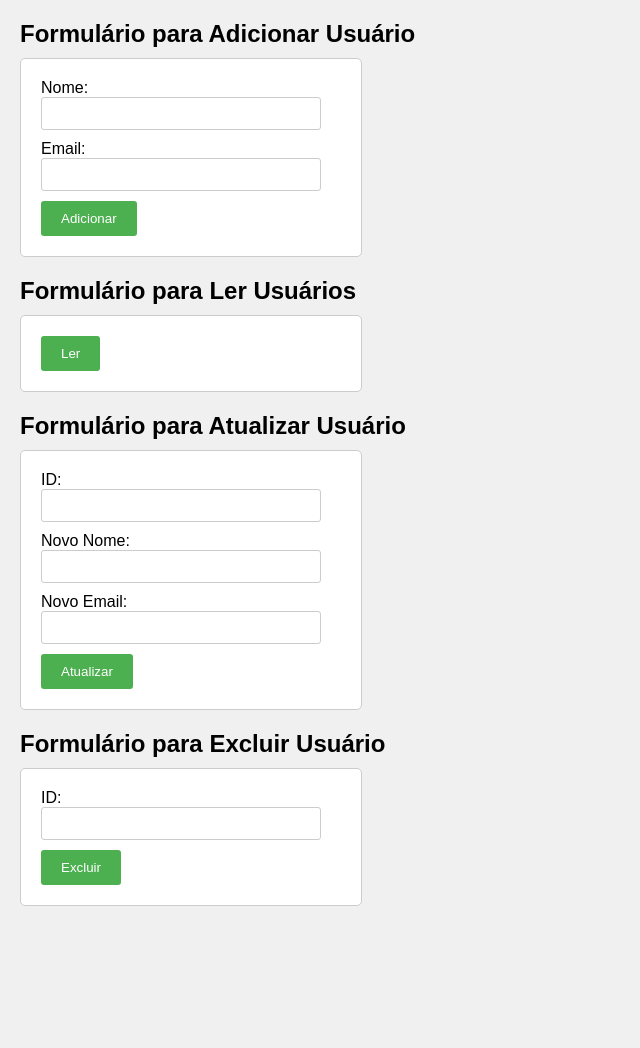
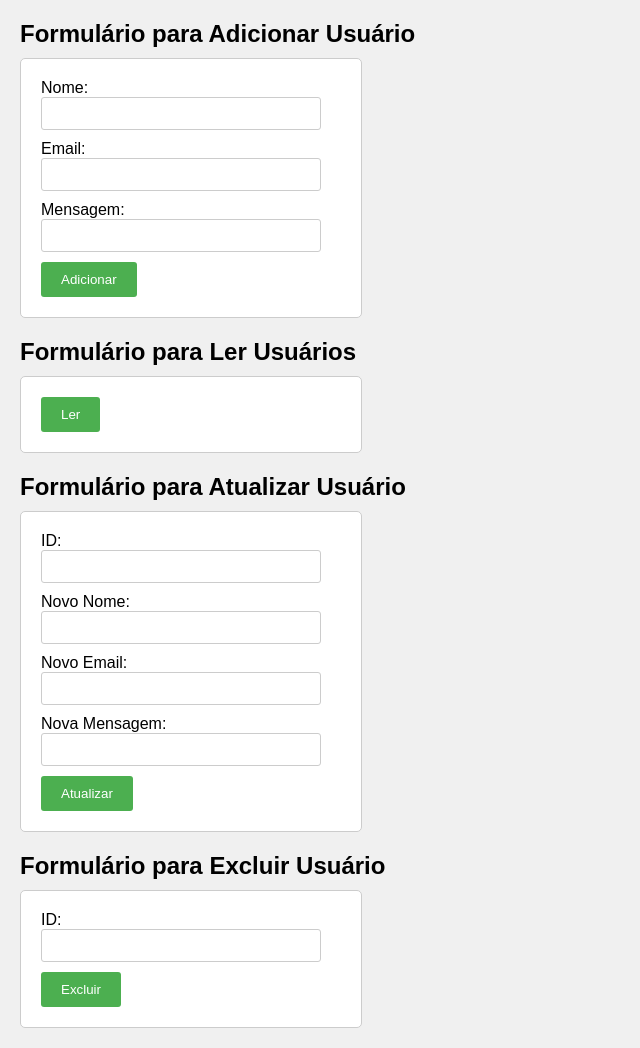
Before and after one commit to bebshow2/Atividade, a PHP site: page / in a window 1280 px wide. Shown: the whole page, without its empty margins (0-640 px from the left). Before the commit the page ends 906 px from the top, so only its background shows below. Run offline with PHP 8.4, Linux system fonts and the light colour scheme.

Commit message:
Adicionado no formulario mensagem e atribuido no banco de dados

```diff
--- a/index.php
+++ b/index.php
@@ -17,9 +17,10 @@
     if (isset($_POST['action']) && $_POST['action'] == 'create') {
         $nome = $_POST['nome'];
         $email = $_POST['email'];
+        $mensagem = $_POST['mensagem'];
 
         // Monta o comando SQL para inserção de dados na tabela Usuarios
-        $sql = "INSERT INTO Usuarios (nome, email) VALUES ('$nome', '$email')";
+        $sql = "INSERT INTO Usuarios (nome, email, mensagem) VALUES ('$nome', '$email', '$mensagem')";
 
         // Executa o comando SQL e verifica se foi bem-sucedido
         if ($conn->query($sql) === TRUE) {
@@ -30,16 +31,16 @@
     }
 
     // Função para ler todos os registros de usuários
-    if (isset($_POST['action']) && $_POST['action'] == 'read') {
+    if (isset($_POST['action']) && $_POST['action'] && $_POST['action'] == 'read') {
         // Comando SQL para selecionar todos os registros da tabela Usuarios
-        $sql = "SELECT id, nome, email FROM Usuarios";
+        $sql = "SELECT id, nome, email, mensagem FROM Usuarios";
         $result = $conn->query($sql);
 
         // Verifica se há registros retornados
         if ($result->num_rows > 0) {
             // Loop para exibir cada registro encontrado
             while($row = $result->fetch_assoc()) {
-                echo "ID: " . $row["id"]. " - Nome: " . $row["nome"]. " - Email: " . $row["email"]. "<br>";
+                echo "ID: " . $row["id"]. " - Nome: " . $row["nome"]. " - Email: " . $row["email"]. " - Mensagem: " .$row["mensagem"] . "<br>";
             }
         } else {
             echo "0 resultados";
@@ -47,13 +48,14 @@
     }
 
     // Função para atualizar um registro de usuário existente
-    if (isset($_POST['action']) && $_POST['action'] == 'update') {
+    if (isset($_POST['action']) && $_POST['action'] && $_POST['action'] == 'update') {
         $id = $_POST['id'];
         $nome = $_POST['nome'];
         $email = $_POST['email'];
+        $mensagem = $_POST['mensagem'];
 
         // Comando SQL para atualizar um registro na tabela Usuarios
-        $sql = "UPDATE Usuarios SET nome='$nome', email='$email' WHERE id=$id";
+        $sql = "UPDATE Usuarios SET nome='$nome', email='$email', mensagem='$mensagem' WHERE id=$id";
 
         // Executa o comando SQL de atualização e verifica o resultado
         if ($conn->query($sql) === TRUE) {
@@ -64,7 +66,7 @@
     }
 
     // Função para excluir um registro de usuário
-    if (isset($_POST['action']) && $_POST['action'] == 'delete') {
+    if (isset($_POST['action']) && $_POST['action'] && $_POST['action'] == 'delete') {
         $id = $_POST['id'];
 
         // Comando SQL para excluir um registro da tabela Usuarios
@@ -93,6 +95,7 @@
         <input type="hidden" name="action" value="create">
         Nome: <input type="text" name="nome"><br>
         Email: <input type="text" name="email"><br>
+        Mensagem: <input type="text" name="mensagem"><br>
         <input type="submit" value="Adicionar">
     </form>
 
@@ -108,6 +111,7 @@
         ID: <input type="text" name="id"><br>
         Novo Nome: <input type="text" name="nome"><br>
         Novo Email: <input type="text" name="email"><br>
+        Nova Mensagem: <input type="text" name="mensagem"><br>
         <input type="submit" value="Atualizar">
     </form>
 
--- a/src/css/style.css
+++ b/src/css/style.css
@@ -39,6 +39,14 @@ input[type=submit]:hover {
     background-color: #45a049;
 }
 
+.container {
+    width: 50%;
+    margin: 0 auto;
+    padding: 20px;
+    border: 1px solid #ccc;
+    border-radius: 5px;
+}
+
 .result {
     margin-top: 10px;
     padding: 10px;
```
